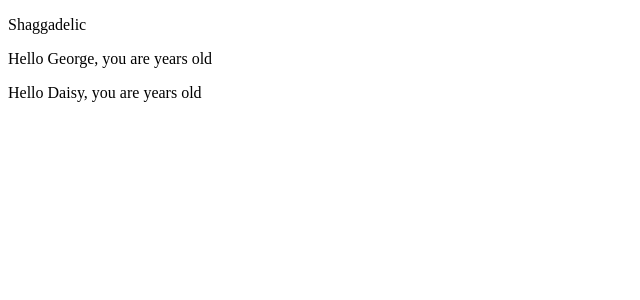
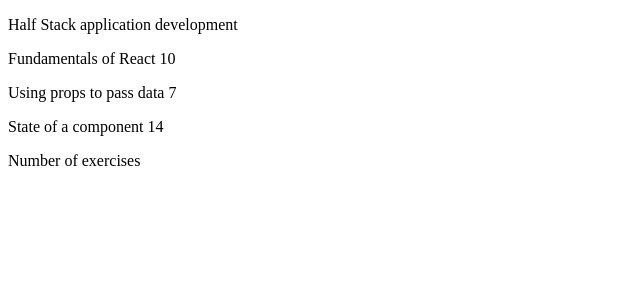
Before and after one commit to karmazon/fullStack2022, a React (Create React App) app in the folder part1/: page / in a window 1280 px wide. Shown: the top 300 px of the page, without its empty margins (0-640 px from the left). Built offline with nearby package versions, Linux system fonts and the light colour scheme.

Commit message:
i dont even know

```diff
--- a/part1/src/App.js
+++ b/part1/src/App.js
@@ -1,21 +1,67 @@
-const Hello = (props) => {
-  return (
+const Header = (props) => {  return (
+  <div>
+    <p>{props.course}</p>
+  </div>
+)
+}
+
+const Part = (props) => { return(
+  <div>
+  <p>{props.part} {props.exe}</p>
+  </div>
+)
+}
+
+const Content = (props) => {  return (
     <div>
-      <p>Hello {props.name}, you are {props.age} years old</p>
+      <Part part={props.part1} exe={props.exercises1} />
+      <Part part={props.part2} exe={props.exercises2} />
+      <Part part={props.part3} exe={props.exercises3} />
     </div>
   )
 }
 
+const Total = (props) => {  return (
+  <div>
+      <p>Number of exercises {props.total}</p>
+
+  </div>
+)
+}
+
+
+
 const App = () => {
-  const name = 'Peter'
-  const age = 10
+  const course = 'Half Stack application development'
+  const part1 = 'Fundamentals of React'
+  const exercises1 = 10
+  const part2 = 'Using props to pass data'
+  const exercises2 = 7
+  const part3 = 'State of a component'
+  const exercises3 = 14
 
-return (
-  <div>
-    <p>Shaggadelic</p>
-    <Hello name="George" />
-    <Hello name="Daisy" />
-  </div>
+  return (
+    <div>
+           <div>
+      <Header course={course} />
+      <Content
+        part1={part1}
+        exercises1={exercises1}
+        part2={part2}
+        exercises2={exercises2}
+        part3={part3}
+        exercises3={exercises3}
+      />
+
+      <Total
+        exercise1={exercises1}
+        exercise2={exercises2}
+        exercise3={exercises3}
+      />
+    </div>
+
+
+    </div>
   )
 }
 
```
